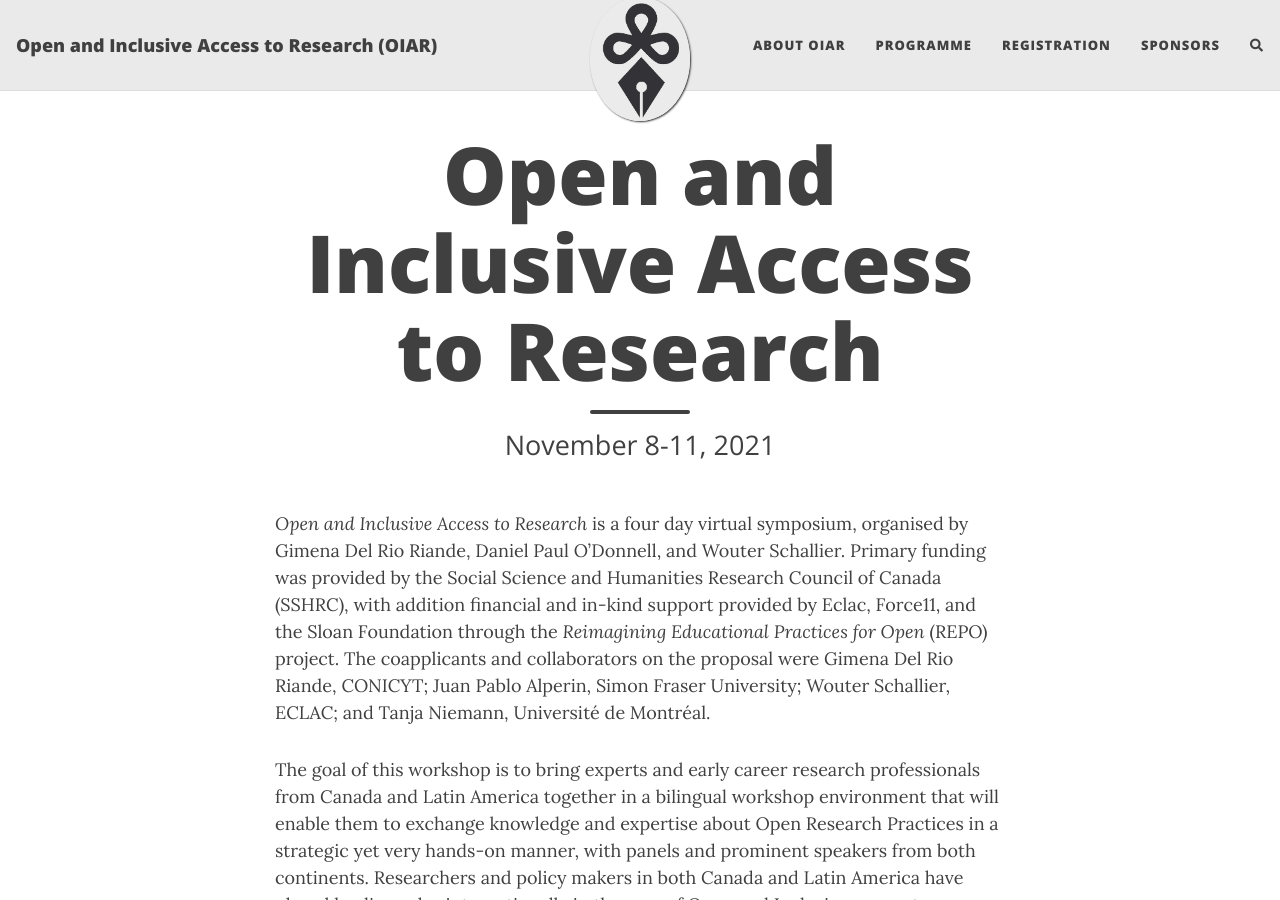
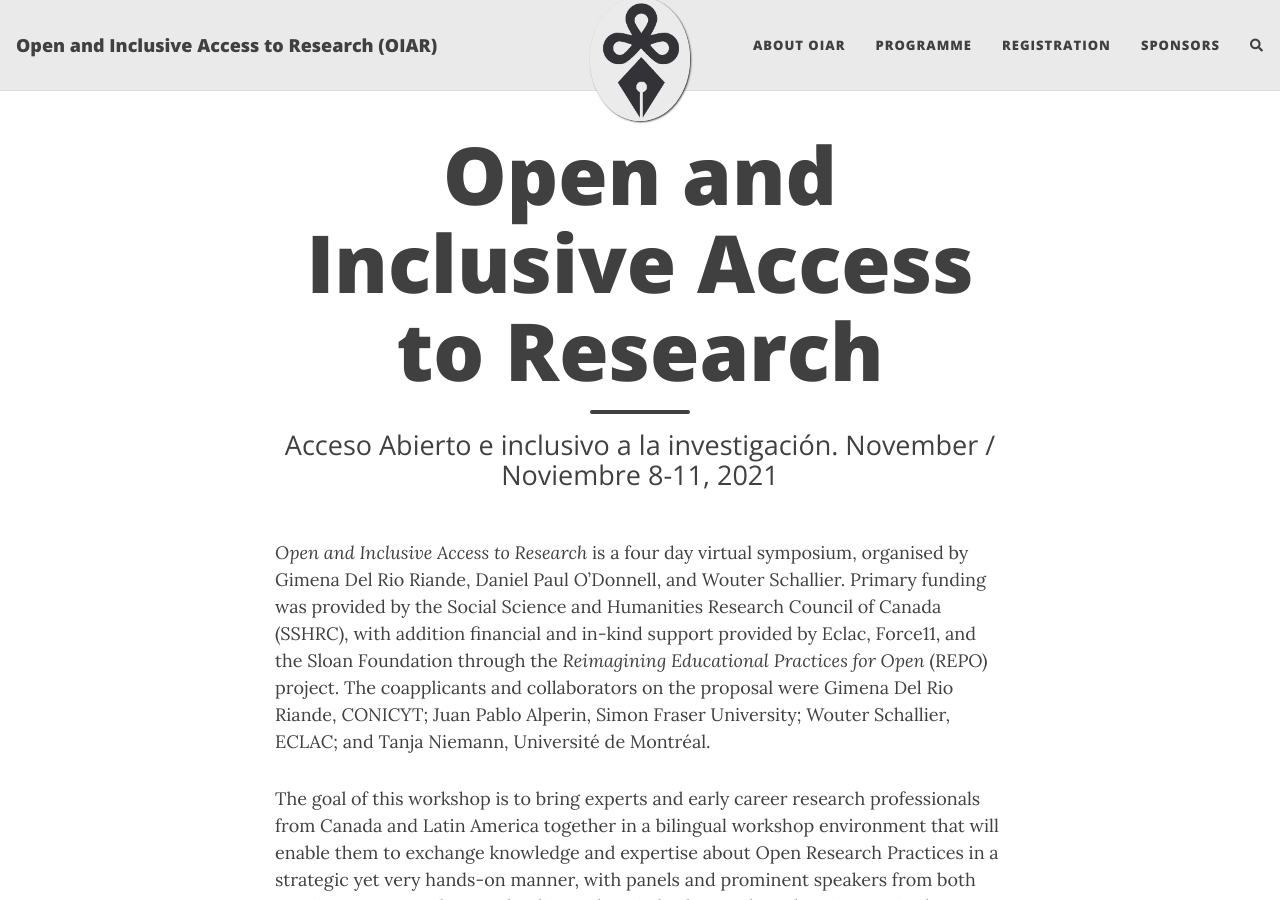
Before and after one commit to caedmon5/OIAR, a Jekyll site: the page built from aboutOIAR.md, in a window 1280 px wide and 900 px high. Built offline with Jekyll 4.4.1, drawn with Linux system fonts in a browser that asks for light colours; nearby versions of some CDN libraries; comment, search, counter and statistics services are not loaded.

Commit message:
Update title

```diff
--- a/aboutOIAR.md
+++ b/aboutOIAR.md
@@ -1,7 +1,7 @@
 ---
 layout: page
 title: Open and Inclusive Access to Research
-subtitle: November 8-11, 2021
+subtitle: Acceso Abierto e inclusivo a la investigación. November / Noviembre 8-11, 2021
 ---
 
 _Open and Inclusive Access to Research_ is a four day virtual symposium, organised by Gimena Del Rio Riande, Daniel Paul O'Donnell, and Wouter Schallier. Primary funding was provided by the Social Science and Humanities Research Council of Canada (SSHRC), with addition financial and in-kind support provided by Eclac, Force11, and the Sloan Foundation through the _Reimagining Educational Practices for Open_ (REPO) project. The coapplicants and collaborators on the proposal were Gimena Del Rio Riande, CONICYT; Juan Pablo Alperin, Simon Fraser University; Wouter Schallier, ECLAC; and Tanja Niemann, Université de Montréal.
```
